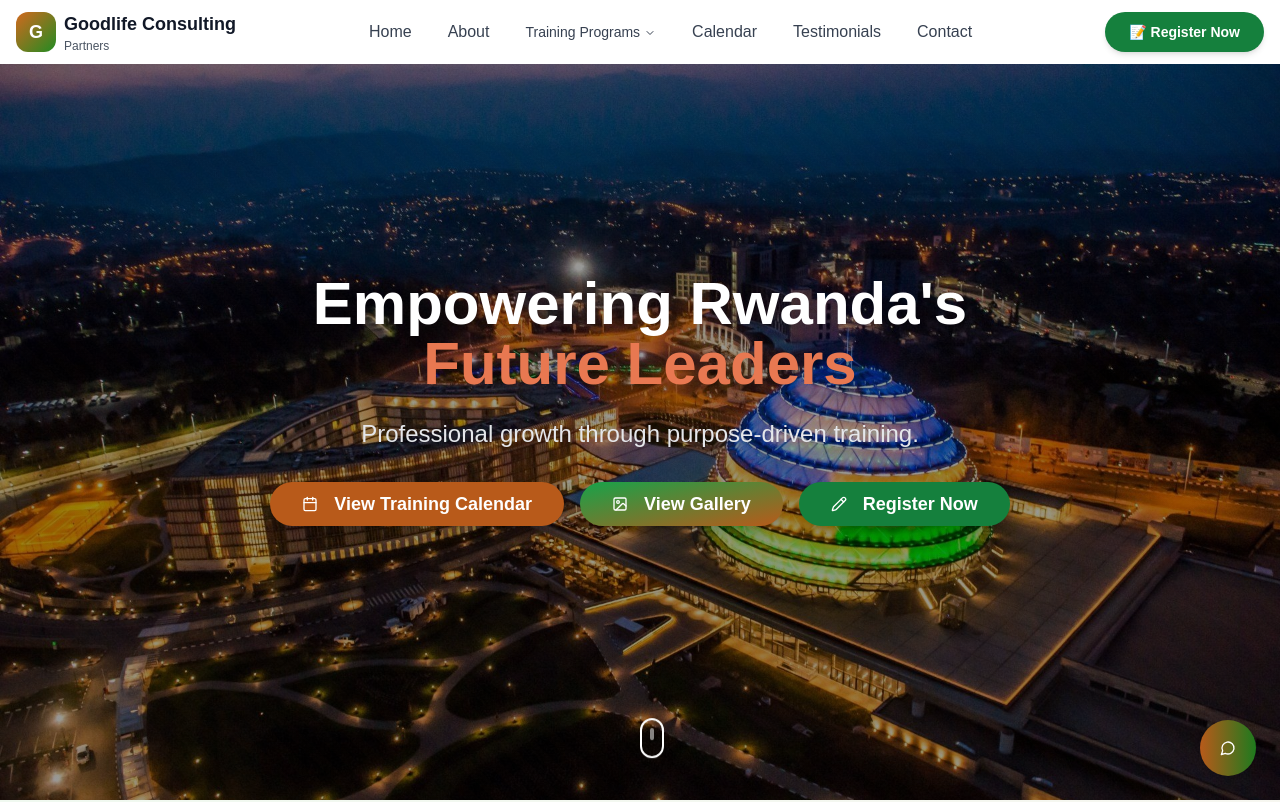
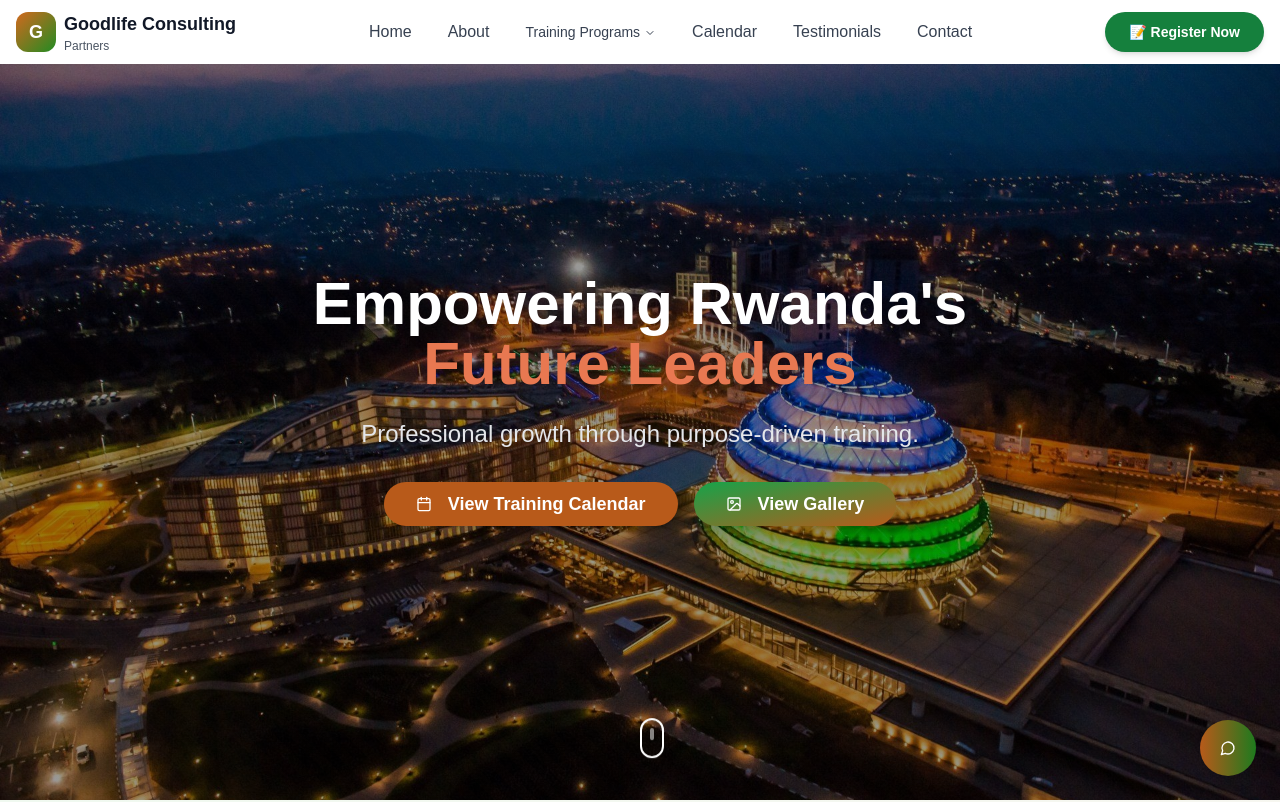
Before and after one commit to umuhozalionel/goodlife-consulting-landing, a Next.js app: page / in a window 1280 px wide. Shown: the top 802 px of the page. Built offline with nearby package versions, Linux system fonts and the light colour scheme.

Commit message:
Hero page update

```diff
--- a/components/hero-section.tsx
+++ b/components/hero-section.tsx
@@ -1,6 +1,6 @@
 import Link from "next/link"
 import { Button } from "@/components/ui/button"
-import { Calendar, Pencil, ImageIcon } from "lucide-react"
+import { Calendar, ImageIcon } from "lucide-react"
 
 export default function HeroSection() {
   return (
@@ -68,17 +68,6 @@ export default function HeroSection() {
               View Gallery
             </Button>
           </Link>
-
-          {/* Registration */}
-          <Link href="/register">
-            <Button
-              size="lg"
-              className="bg-green-700 hover:bg-green-800 text-white rounded-full px-8 py-4 text-lg font-semibold shadow-lg hover:shadow-xl transition-all duration-300"
-            >
-              <Pencil className="mr-2 h-5 w-5" />
-              Register Now
-            </Button>
-          </Link>
         </div>
       </div>
 
```
